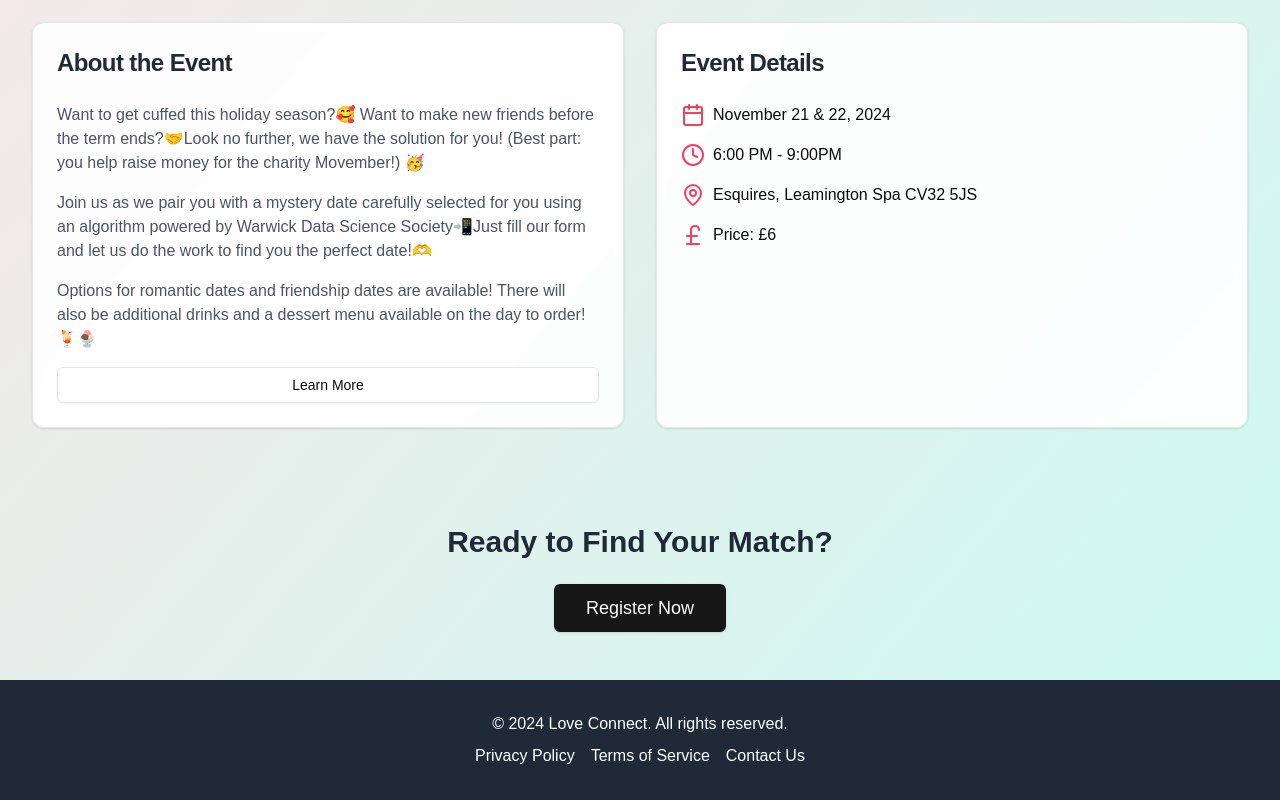
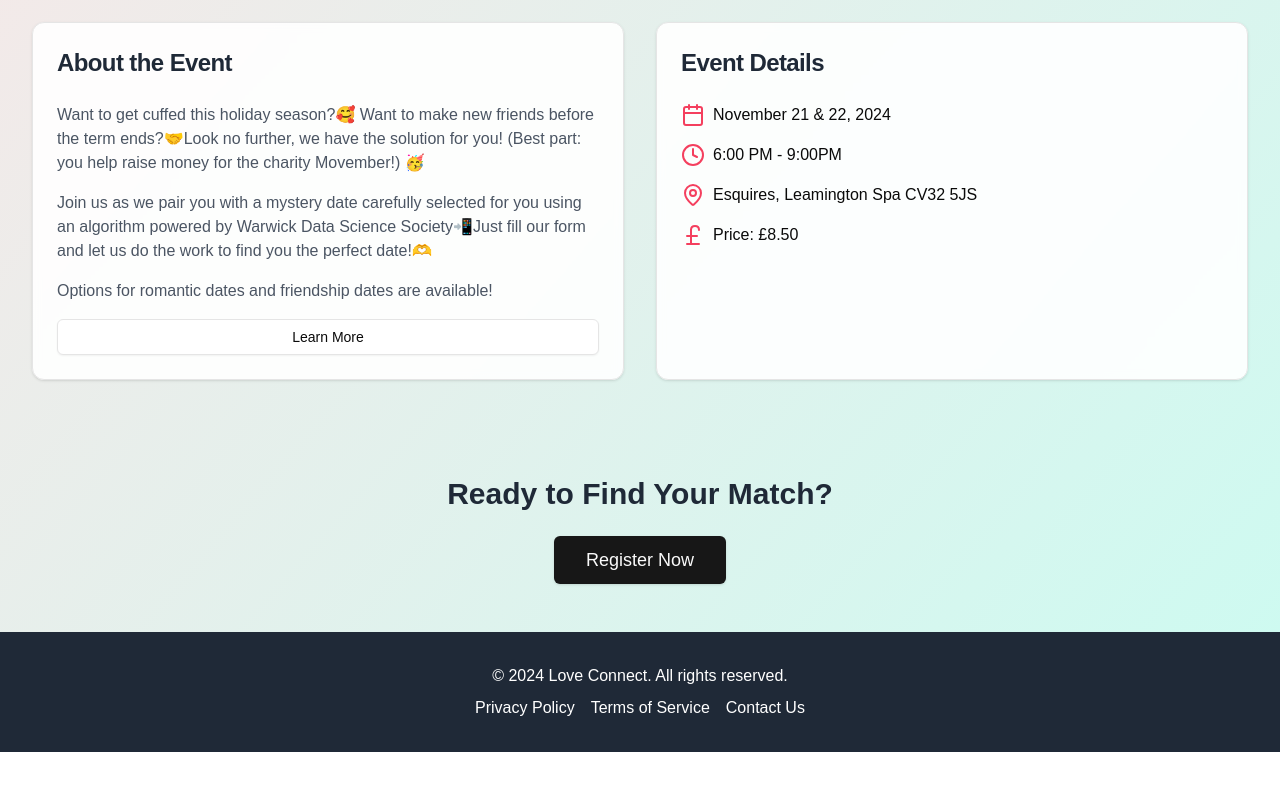
Before and after one commit to Osireg17/Warwick-Tinder, a Next.js app in the folder client/: page / in a window 1280 px wide. Shown: the part 724-1524 px from the top of the page. After the commit the page ends 1476 px from the top, so only its background shows below. Built offline with nearby package versions, Linux system fonts and the light colour scheme.

Commit message:
Update event info section with new pricing and revised description

```diff
--- a/client/app/components/event-info-section.tsx
+++ b/client/app/components/event-info-section.tsx
@@ -8,7 +8,7 @@ const EVENT_DETAILS: EventDetail[] = [
     { icon: Calendar, text: "November 21 & 22, 2024" },
     { icon: Clock, text: "6:00 PM - 9:00PM" },
     { icon: MapPin, text: "Esquires, Leamington Spa CV32 5JS" },
-    { icon: PoundSterling, text: "Price: £6" }
+    { icon: PoundSterling, text: "Price: £8.50" }
 ];
 
 export const EventInfoSection = () => {
@@ -29,7 +29,7 @@ export const EventInfoSection = () => {
                             Join us as we pair you with a mystery date carefully selected for you using an algorithm powered by Warwick Data Science Society📲Just fill our form and let us do the work to find you the perfect date!🫶
                         </p>
                         <p className="text-gray-600 mb-4">
-                            Options for romantic dates and friendship dates are available! There will also be additional drinks and a dessert menu available on the day to order!🍹🍨
+                            Options for romantic dates and friendship dates are available!
                         </p>
                         <Button variant="outline" className="w-full">Learn More</Button>
                     </CardContent>
```
